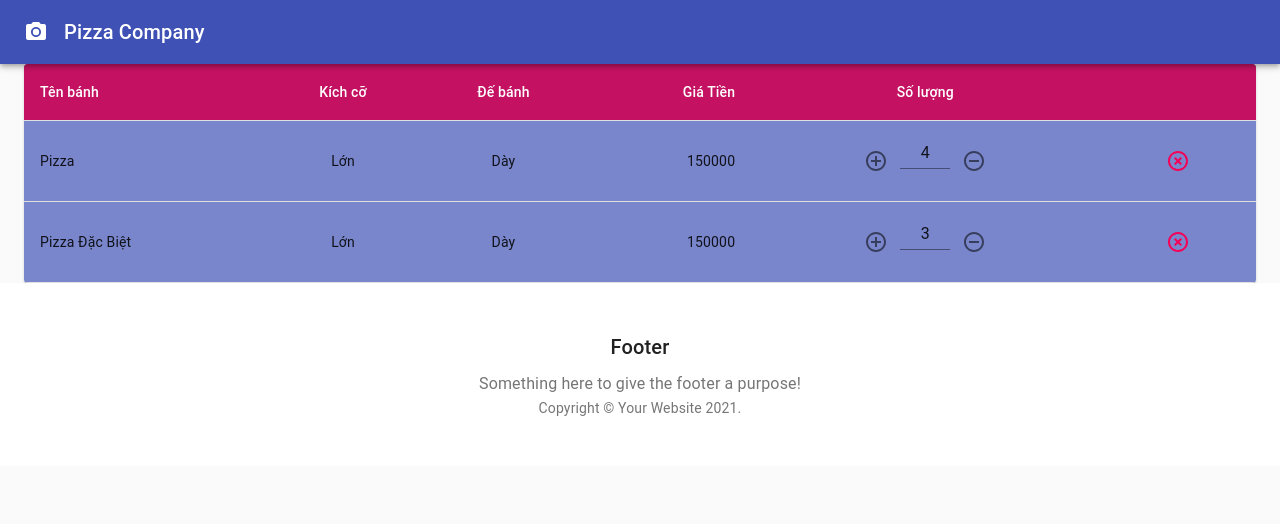
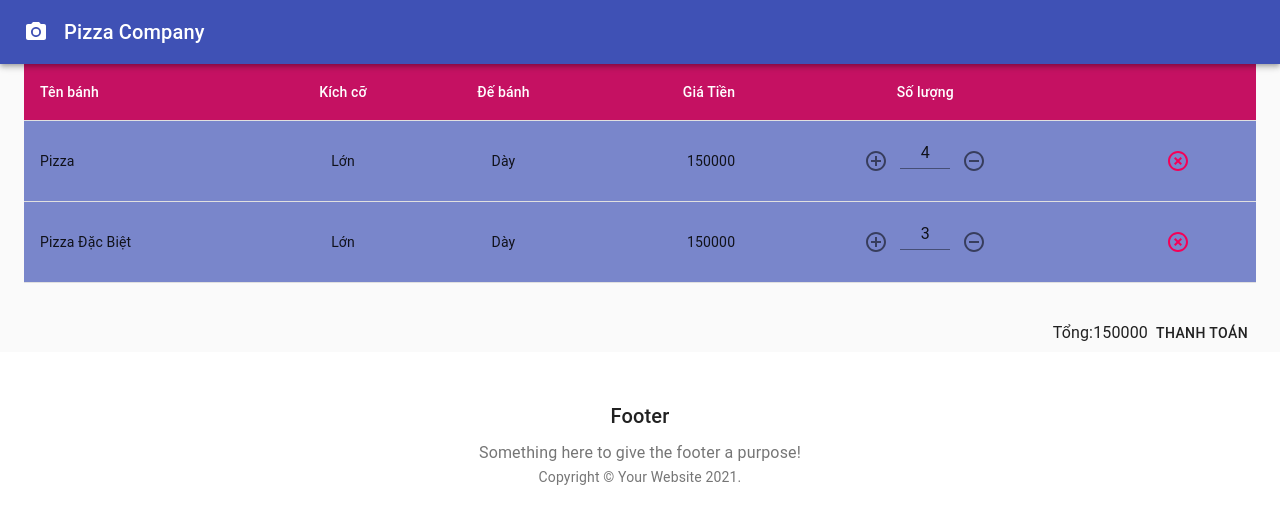
Before and after one commit to ndhungw/pizza-online, a React (Create React App) app: page /cart in a window 1280 px wide. Shown: the top 524 px of the page. Built offline with nearby package versions, Linux system fonts and the light colour scheme.

Commit message:
added Sum and "Purchase" button

```diff
--- a/src/components/CartTable.js
+++ b/src/components/CartTable.js
@@ -47,7 +47,7 @@ export default function CartTable() {
   const classes = useStyles();
 
   return (
-    <TableContainer component={Paper}>
+    <TableContainer>
       <Table className={classes.table} aria-label="simple table">
         <TableHead>
           <TableRow>
--- a/src/pages/Cart.js
+++ b/src/pages/Cart.js
@@ -6,10 +6,18 @@ import Container from '@material-ui/core/Container';
 
 import PageSectionName from '../components/PizzaDetail/PageSectionName';
 import CartTable from '../components/CartTable';
+import { Button, Typography } from '@material-ui/core';
 
 const useStyles = makeStyles((theme) => ({
     root: {
         display: 'flex',
+    },
+
+    summary: {
+        marginTop: theme.spacing(4),
+        display: 'flex',
+        justifyContent: "flex-end",
+        alignItems: "center",
     },
     content: {
         flexGrow: 1,
@@ -33,6 +41,12 @@ const Cart = (props) => {
     return(
         <Container>
             <CartTable></CartTable>
+            <div className = {classes.summary}>
+            <Typography>Tổng:</Typography>
+            <Typography>150000</Typography>
+            <Button>Thanh toán</Button>
+            </div>
+
         </Container>
     );
 }
```
Also changed, not shown: 1 other file (tests, documents, lock files or other folders).
